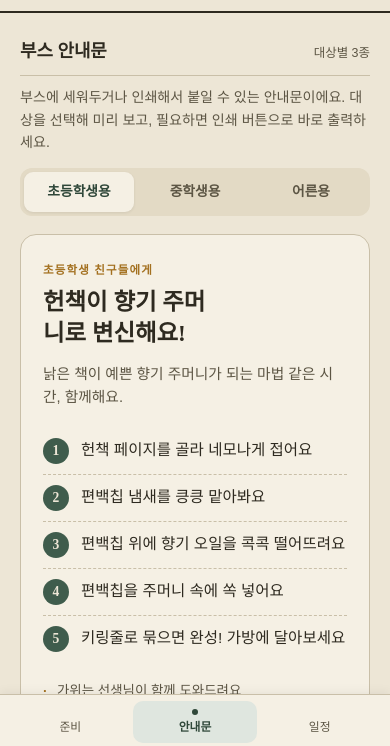
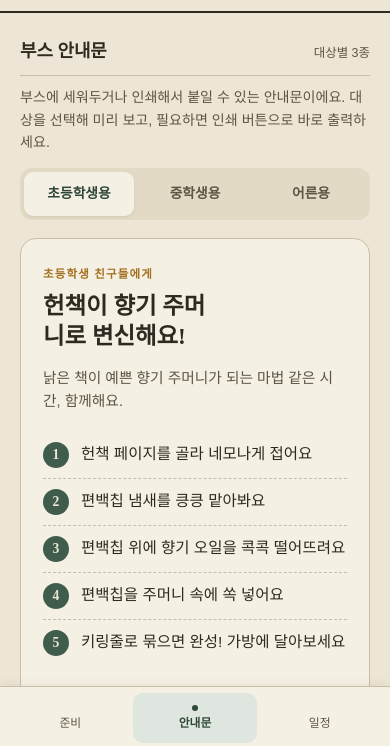
Before and after one commit to pedagogy1982-ai/serobomi2026, a plain HTML site: page index.html in a window 390 px wide. Both pictures are taken after a click on the tab "안내문". Shown: the part 95-841 px from the top of the page. Drawn offline with Linux system fonts and the light colour scheme.

Commit message:
Optimize for mobile: proper HTML doc, viewport, PWA manifest, larger touch targets

```diff
--- a/index.html
+++ b/index.html
@@ -1,3 +1,18 @@
+<!DOCTYPE html>
+<html lang="ko">
+<head>
+<meta charset="UTF-8">
+<meta name="viewport" content="width=device-width, initial-scale=1, viewport-fit=cover">
+<meta name="theme-color" content="#ede6d6">
+<meta name="theme-color" content="#201c16" media="(prefers-color-scheme: dark)">
+<meta name="description" content="새로보미 축제 헌책 향기주머니 만들기 부스 준비 체크리스트, 대상별 안내문, 운영 타임라인을 한 화면에서 관리하는 모바일 대시보드">
+<meta name="mobile-web-app-capable" content="yes">
+<meta name="apple-mobile-web-app-capable" content="yes">
+<meta name="apple-mobile-web-app-status-bar-style" content="black-translucent">
+<meta name="apple-mobile-web-app-title" content="향기주머니 허브">
+<link rel="manifest" href="manifest.json">
+<link rel="icon" href="icon.svg" type="image/svg+xml">
+<link rel="apple-touch-icon" href="icon.svg">
 <title>헌책향기주머니 운영 허브</title>
 <style>
   :root {
@@ -42,9 +57,9 @@
     --line: #453d2f;
   }
 
-  * { box-sizing: border-box; -webkit-tap-highlight-color: transparent; }
+  * { box-sizing: border-box; -webkit-tap-highlight-color: transparent; touch-action: manipulation; }
 
-  html { -webkit-text-size-adjust: 100%; }
+  html { -webkit-text-size-adjust: 100%; overflow-x: hidden; }
 
   body {
     margin: 0;
@@ -53,7 +68,11 @@
     font-family: "Malgun Gothic", "Apple SD Gothic Neo", "Noto Sans KR", sans-serif;
     line-height: 1.6;
     -webkit-font-smoothing: antialiased;
-    padding-bottom: 84px;
+    padding-bottom: calc(84px + env(safe-area-inset-bottom));
+    overflow-x: hidden;
+    overscroll-behavior-y: contain;
+    min-height: 100vh;
+    min-height: 100dvh;
   }
 
   h1, h2, h3 {
@@ -105,7 +124,9 @@
     display: flex;
     flex-direction: column;
     align-items: center;
+    justify-content: center;
     gap: 3px;
+    min-height: 50px;
     padding: 8px 4px 6px;
     background: none;
     border: none;
@@ -147,6 +168,7 @@
   .check-list { display: flex; flex-direction: column; border-top: 1px solid var(--line); }
   .check-row {
     display: flex; align-items: flex-start; gap: 12px;
+    min-height: 46px;
     padding: 12px 2px; border-bottom: 1px solid var(--line);
   }
   .check-row input[type="checkbox"] {
@@ -204,7 +226,7 @@
     display: flex; gap: 6px; background: var(--paper-alt); padding: 4px; border-radius: 12px; margin-bottom: 18px;
   }
   .segmented button {
-    flex: 1; border: none; background: none; font: inherit; font-size: 0.86rem; font-weight: 600;
+    flex: 1; min-height: 44px; border: none; background: none; font: inherit; font-size: 0.86rem; font-weight: 600;
     color: var(--ink-soft); padding: 9px 4px; border-radius: 9px; cursor: pointer;
   }
   .segmented button[aria-selected="true"] { background: var(--card); color: var(--cypress-strong); box-shadow: 0 1px 3px rgba(0,0,0,0.08); }
@@ -270,6 +292,8 @@
     .sign-card.active { display: block !important; }
   }
 </style>
+</head>
+<body>
 
 <div class="app">
 
@@ -527,3 +551,5 @@
     });
   })();
 </script>
+</body>
+</html>
```
Also changed, not shown: icon.svg (added), manifest.json (added).
